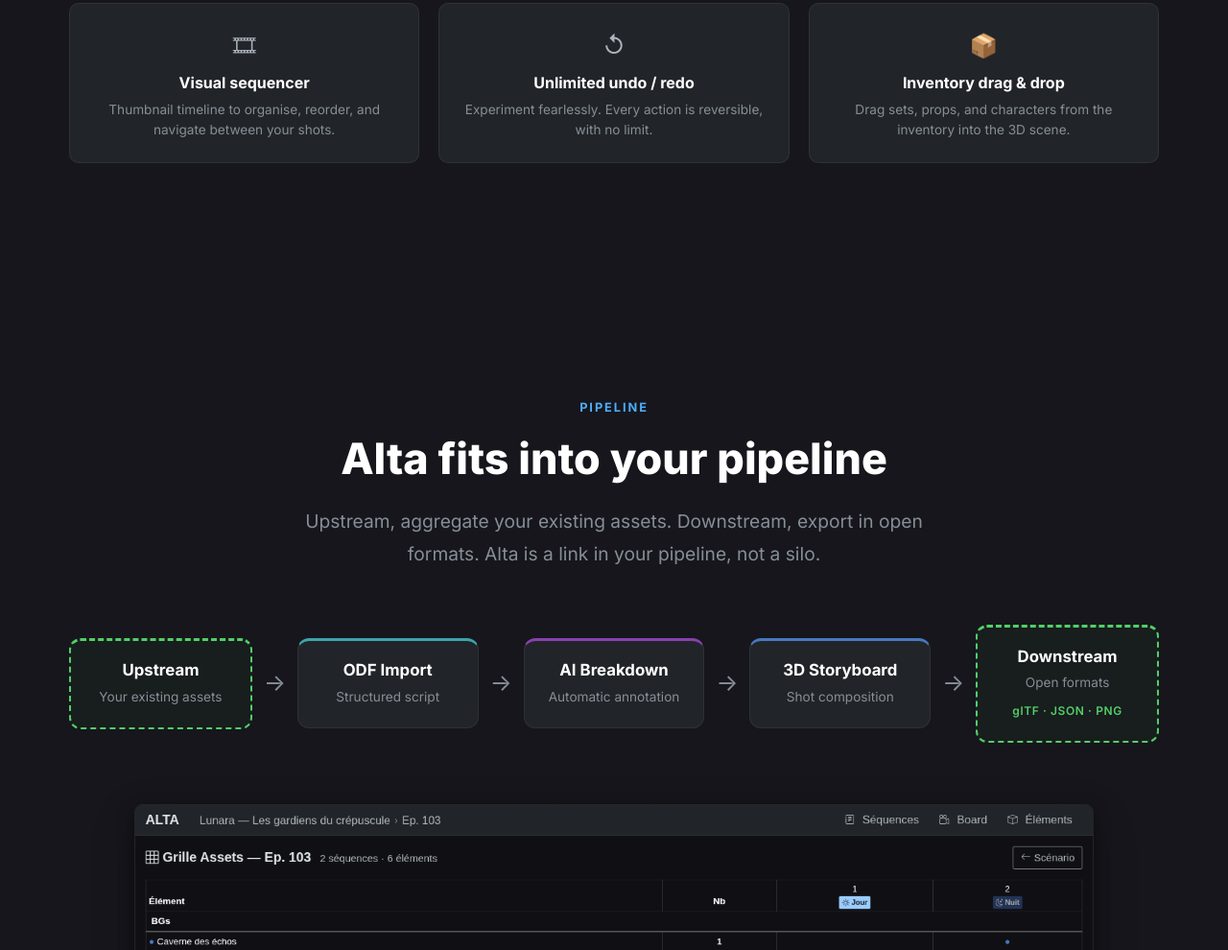
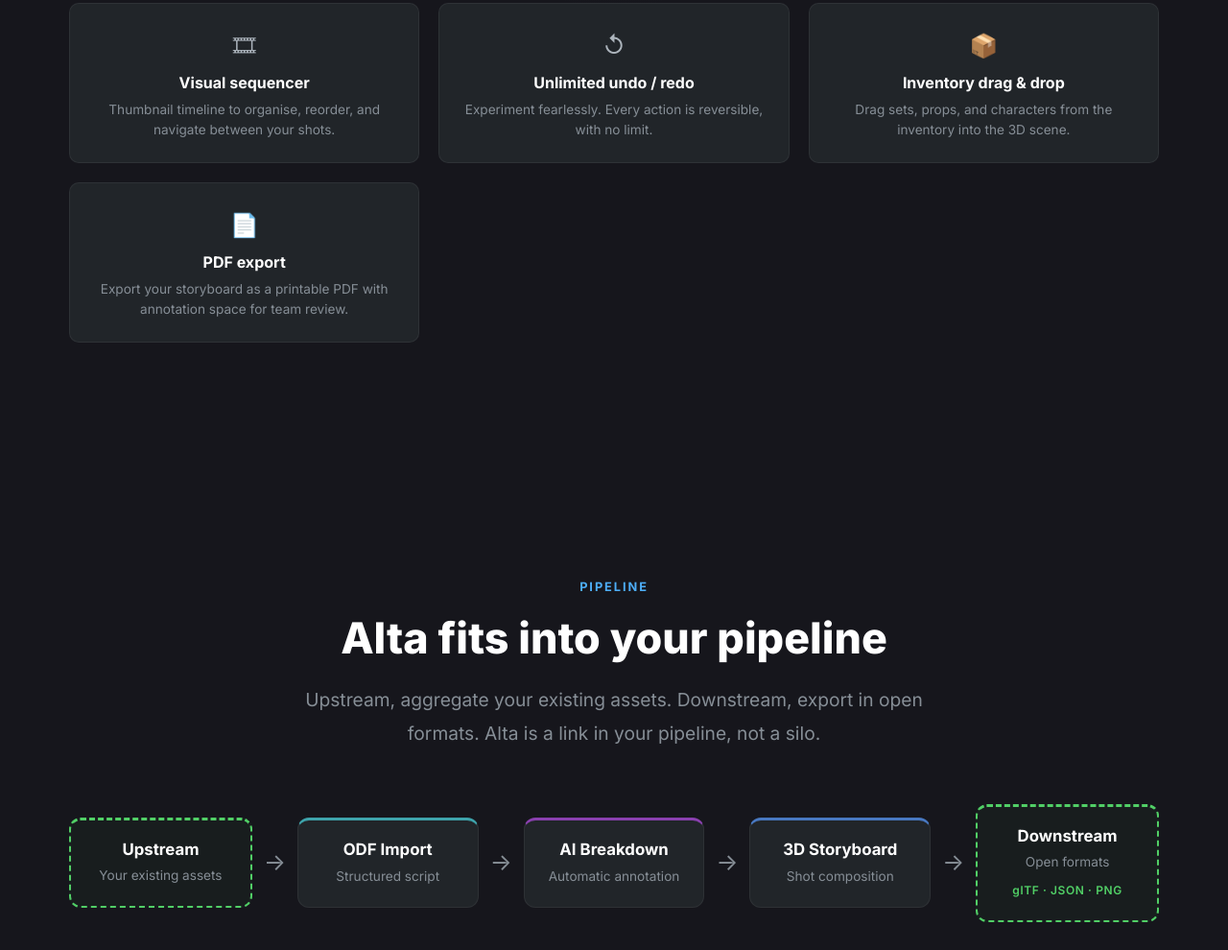
Before and after one commit to janroudaut/alta-landing, a plain HTML site: page index.html in a window 1280 px wide. Shown: the part 6332-7322 px from the top of the page at 96% size. Drawn offline with Linux system fonts and the light colour scheme.

Commit message:
Add PDF export feature card to storyboard section

```diff
--- a/index.html
+++ b/index.html
@@ -361,6 +361,13 @@
           <p data-lang="fr">Glissez décors, accessoires et personnages depuis l'inventaire vers la scène 3D.</p>
           <p data-lang="en">Drag sets, props, and characters from the inventory into the 3D scene.</p>
         </div>
+        <div class="feature-grid-item">
+          <div class="feature-grid-icon">&#128196;</div>
+          <h4 data-lang="fr">Export PDF</h4>
+          <h4 data-lang="en">PDF export</h4>
+          <p data-lang="fr">Exportez votre storyboard en PDF imprimable avec zone d'annotation pour la revue en équipe.</p>
+          <p data-lang="en">Export your storyboard as a printable PDF with annotation space for team review.</p>
+        </div>
       </div>
     </div>
   </div>
```
